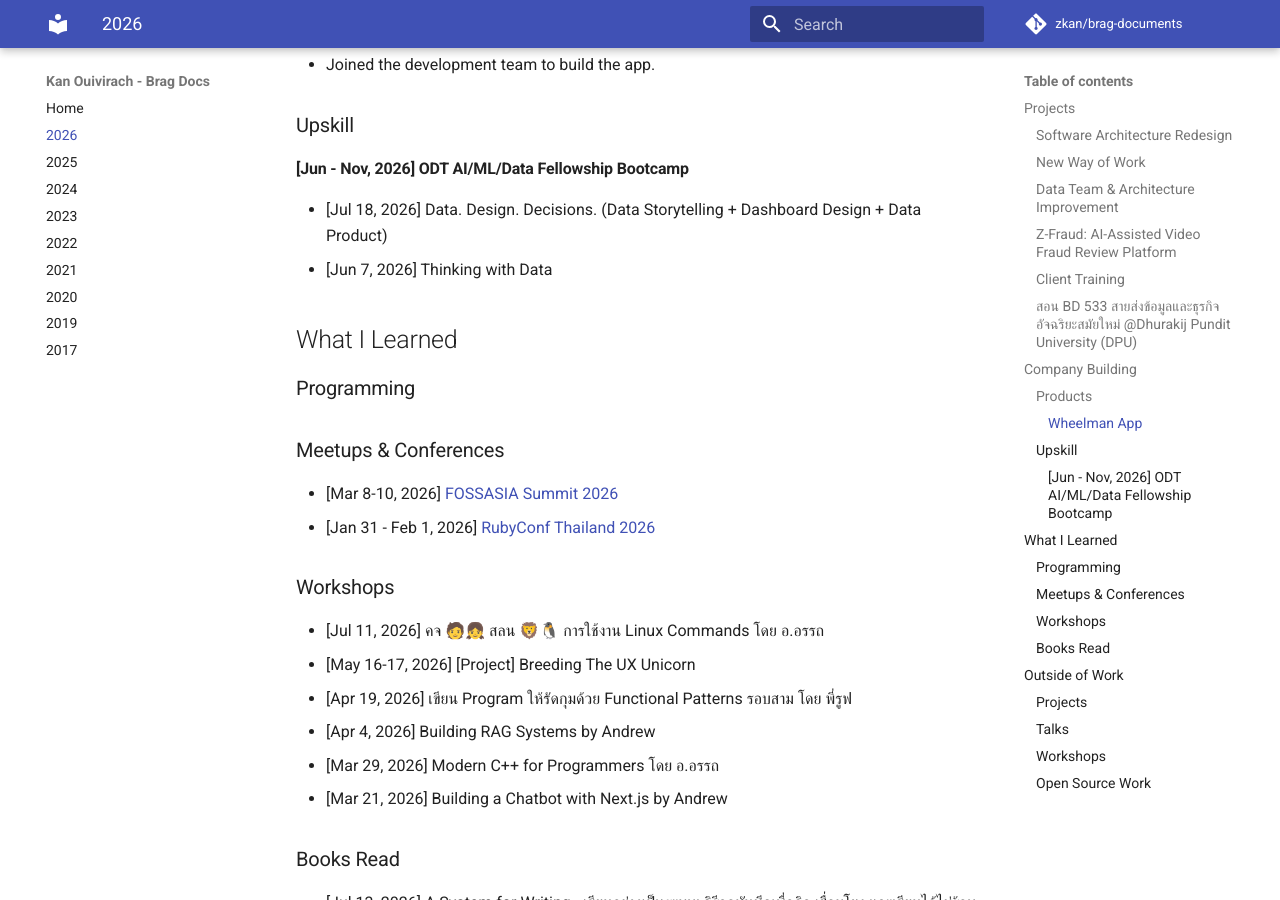
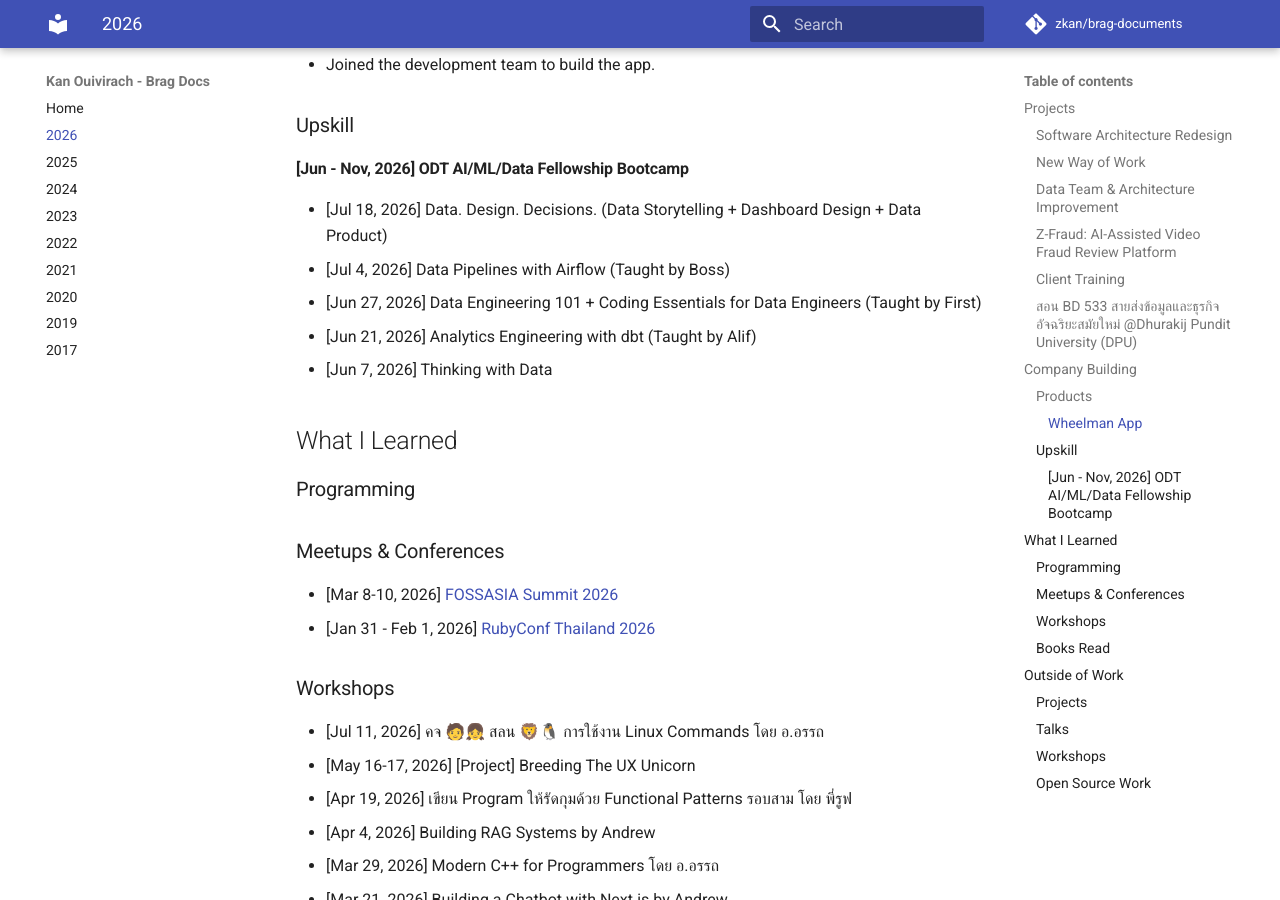
Before and after one commit to zkan/brag-documents, an MkDocs documentation site: the page built from docs/2026.md, in a window 1280 px wide and 900 px high, scrolled down 1988 px. Built offline with MkDocs 1.6.1 and Material for MkDocs 9.7.7, drawn with Linux system fonts in a browser that asks for light colours; comment, search, counter and statistics services are not loaded.

Commit message:
Add classes taught by the others

```diff
--- a/docs/2026.md
+++ b/docs/2026.md
@@ -75,6 +75,9 @@ Joined this project on Feb 12, 2026.
 #### [Jun - Nov, 2026] ODT AI/ML/Data Fellowship Bootcamp
 
 * [Jul 18, 2026] Data. Design. Decisions. (Data Storytelling + Dashboard Design + Data Product)
+* [Jul 4, 2026] Data Pipelines with Airflow (Taught by Boss)
+* [Jun 27, 2026] Data Engineering 101 + Coding Essentials for Data Engineers (Taught by First)
+* [Jun 21, 2026] Analytics Engineering with dbt (Taught by Alif)
 * [Jun 7, 2026] Thinking with Data
 
 ## What I Learned
```
